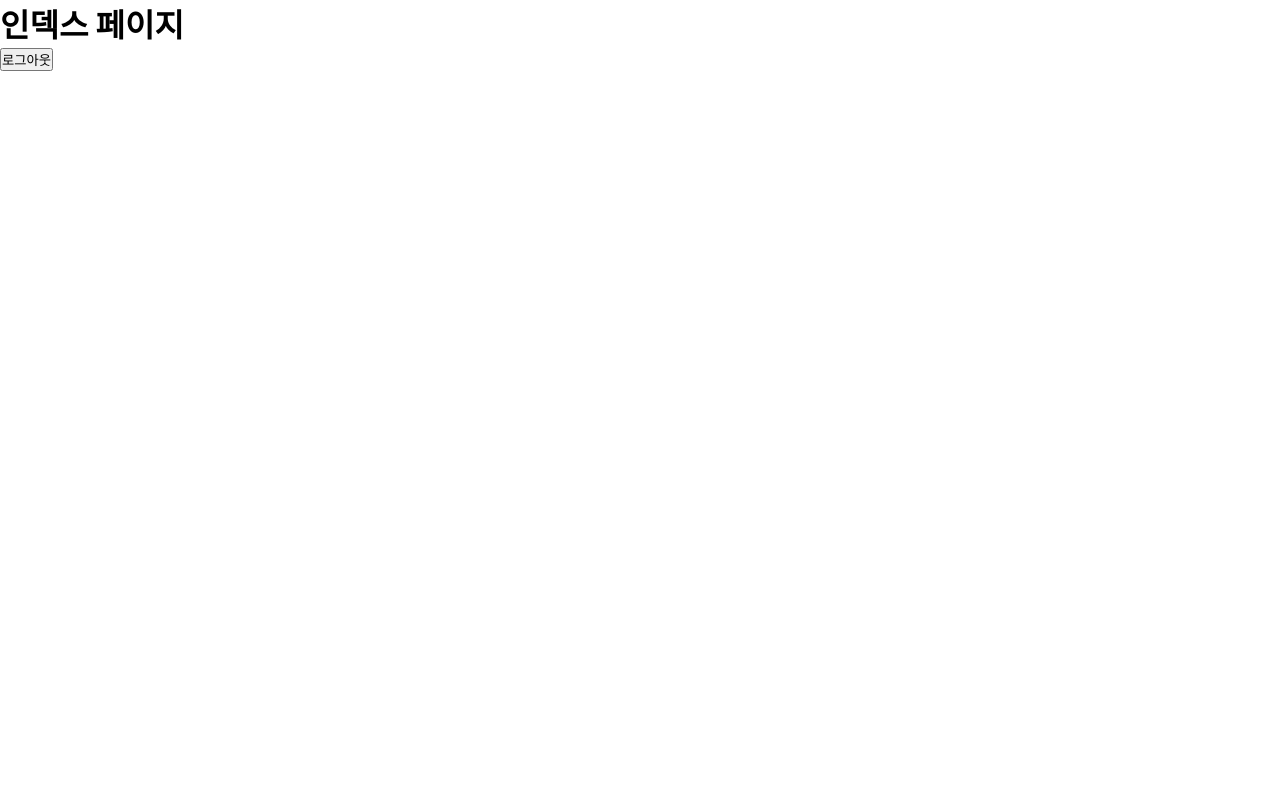
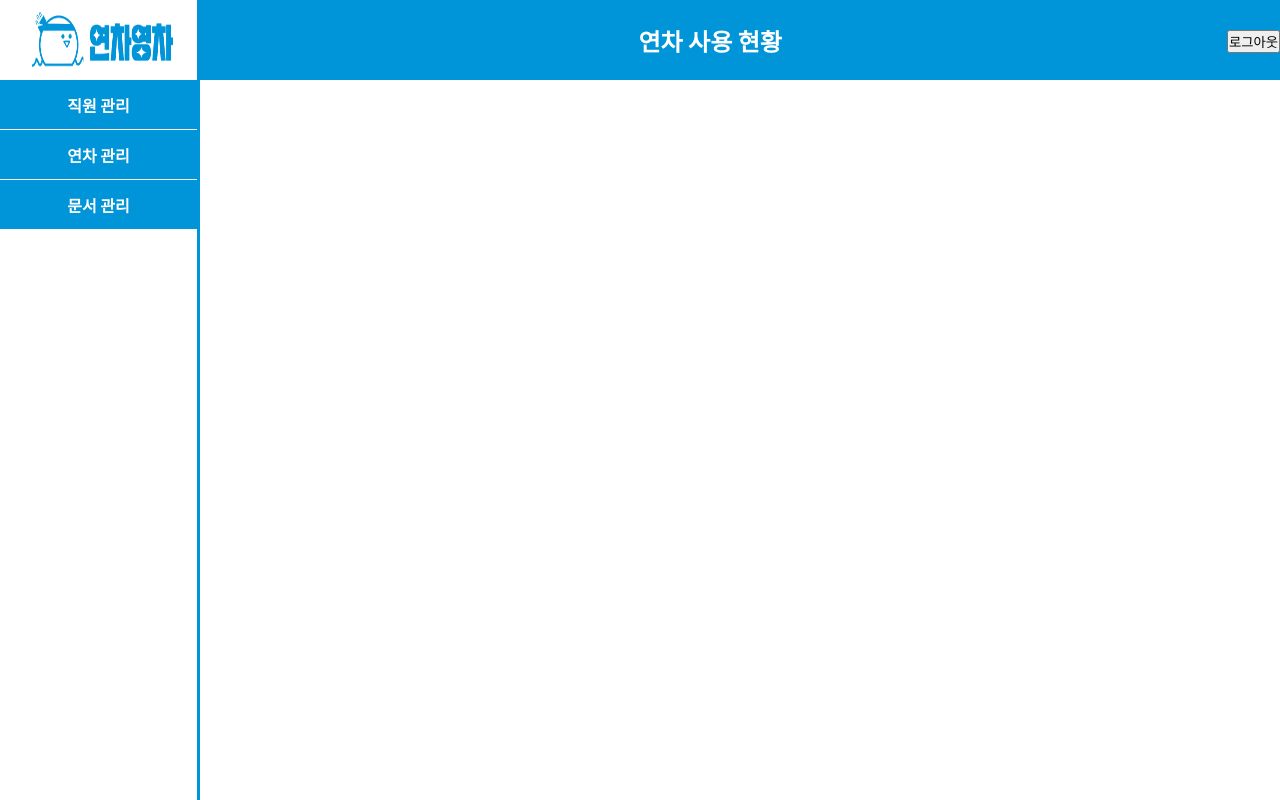
Before and after one commit to jaebong8/YEONCHA_YOUNGCHA, a Next.js app in the folder client/: page / in a window 1280 px wide. Built offline with nearby package versions, Linux system fonts and the light colour scheme; no server answers; sample sign-in values are in the browser's storage.

Commit message:
로그인 인증 구현

```diff
--- a/client/src/pages/BridgeRouter.tsx
+++ /dev/null
@@ -1,13 +0,0 @@
-import { useRouter } from "next/router";
-import React, { useEffect } from "react";
-
-const BridgeRouter = () => {
-    const router = useRouter();
-    useEffect(() => {
-        router.push("/login");
-    }, [router]);
-
-    return <></>;
-};
-
-export default BridgeRouter;
--- a/client/src/pages/_app.tsx
+++ b/client/src/pages/_app.tsx
@@ -1,12 +1,8 @@
 import "@/styles/globals.scss";
 import type { AppProps } from "next/app";
 import { initializeApp } from "firebase/app";
-import { getAuth } from "firebase/auth";
-import { useLayoutEffect } from "react";
-import { useRouter } from "next/router";
-
-export default function App({ Component, pageProps }: AppProps) {
-    const router = useRouter();
+import { getAuth, onAuthStateChanged } from "firebase/auth";
+import { useEffect, useState } from "react";
 const firebaseConfig = {
     apiKey: "AIzaSyDoZkDQsu71m13V6OB9Yob9MADnW-E_5Q0",
     authDomain: "yeoncha-youngcha.firebaseapp.com",
@@ -19,5 +15,6 @@ export default function App({ Component, pageProps }: AppProps) {
 const app = initializeApp(firebaseConfig);
 const auth = getAuth(app);
 
+export default function App({ Component, pageProps }: AppProps) {
     return <Component {...pageProps} />;
 }
--- a/client/src/pages/index.tsx
+++ b/client/src/pages/index.tsx
@@ -1,44 +1,65 @@
 import Head from "next/head";
-import { useCallback, useEffect } from "react";
+import { useCallback, useEffect, useState } from "react";
 import { getAuth, onAuthStateChanged, signOut } from "firebase/auth";
 import { useRouter } from "next/router";
-import BridgeRouter from "./BridgeRouter";
+import styles from "../styles/home.module.scss";
+import Image from "next/image";
 
-function Home() {
+const Home: React.FC = () => {
     const auth = getAuth();
     const router = useRouter();
-    const onClickHandler = useCallback(() => {
-        signOut(auth)
-            .then(() => {
-                // Sign-out successful.
+    const [loading, setLoading] = useState(true);
+    useEffect(() => {
+        onAuthStateChanged(auth, (user) => {
+            if (user) {
+                console.log(user);
+                setLoading(false);
+            } else {
+                console.log("logout");
                 router.push("/login");
-            })
-            .catch((error) => {
-                // An error happened.
-            });
-    }, [auth, router]);
-
-    if (auth.currentUser === null) {
-        return <BridgeRouter />;
-    }
+            }
+        });
+    }, []);
+    const onLogout = useCallback(() => {
+        signOut(auth);
+    }, []);
 
     return (
         <>
             <Head>
                 <title>연차영차</title>
                 <meta name="description" content="YEONCHA YOUNGCHA" />
-                <meta
-                    name="viewport"
-                    content="width=device-width, initial-scale=1"
-                />
+                <meta name="viewport" content="width=device-width, initial-scale=1" />
                 <link rel="icon" href="/favicon.ico" />
             </Head>
-            <div>
-                <h1>인덱스 페이지</h1>
-                <button onClick={onClickHandler}>로그아웃</button>
-            </div>
+            {!loading && (
+                <>
+                    <div className={styles.container}>
+                        <nav>
+                            <div>
+                                <Image src={"/images/longIcon.png"} width={150} height={80} alt="longIcon" />
+                            </div>
+                            <ul>
+                                <li>직원 관리</li>
+                                <li>연차 관리</li>
+                                <li>문서 관리</li>
+                            </ul>
+                        </nav>
+                        <main>
+                            <div className={styles.topBar}>
+                                <div className={styles.left}></div>
+                                <h2>연차 사용 현황</h2>
+                                <div className={styles.avatar}>
+                                    {" "}
+                                    <button onClick={onLogout}>로그아웃</button>
+                                </div>
+                            </div>
+                        </main>
+                    </div>
+                </>
+            )}
         </>
     );
-}
+};
 
 export default Home;
--- a/client/src/pages/login/login.module.scss
+++ b/client/src/pages/login/login.module.scss
@@ -4,8 +4,8 @@
     flex-direction: column;
     align-items: center;
     justify-content: center;
-    height: 100vh;
     background-color: #efefef;
+    height: 100%;
     .form {
         display: flex;
         flex-direction: column;
--- a/client/src/styles/globals.scss
+++ b/client/src/styles/globals.scss
@@ -12,3 +12,7 @@ body {
 a {
     text-decoration: none;
 }
+
+#__next {
+    height: 100%;
+}
--- /dev/null
+++ b/client/src/styles/home.module.scss
@@ -0,0 +1,44 @@
+@use "@/styles/variables.scss" as v;
+.container {
+    display: flex;
+    width: 100%;
+    height: 100%;
+    > nav {
+        flex-basis: 200px;
+        border-right: 3px solid v.$subColor;
+        > div {
+            display: flex;
+            align-items: center;
+            justify-content: center;
+        }
+        > ul {
+            > li {
+                background-color: v.$subColor;
+                border-bottom: 1px solid #fff;
+                height: 50px;
+                display: flex;
+                align-items: center;
+                justify-content: center;
+                color: #fff;
+                font-weight: bold;
+            }
+        }
+    }
+    > main {
+        flex: 1;
+        .topBar {
+            height: 80px;
+            background-color: v.$subColor;
+            display: flex;
+            justify-content: space-between;
+            align-items: center;
+
+            > h2 {
+                min-width: 150px;
+                color: #fff;
+            }
+            .avatar {
+            }
+        }
+    }
+}
```
Also changed, not shown: client/src/pages/login/index.tsx (+21 -9 lines), client/.eslintrc.json, client/public/images/longIcon.png (added). Lines whose indentation alone changed are shown as unchanged.
